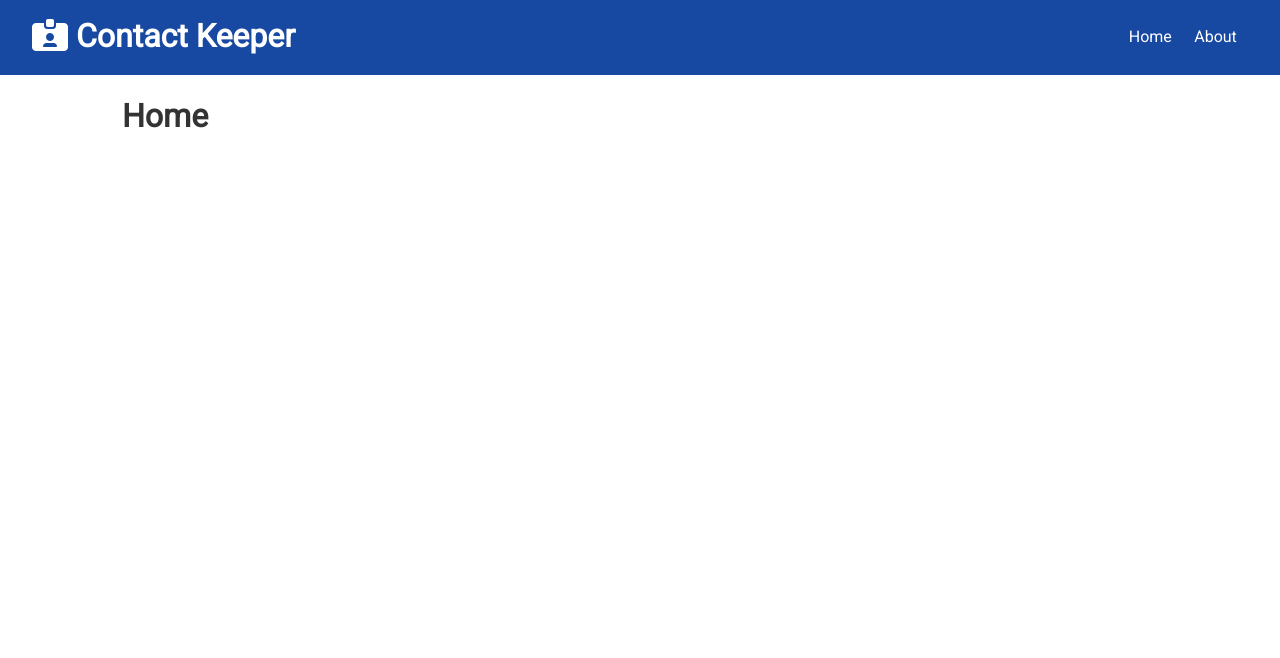
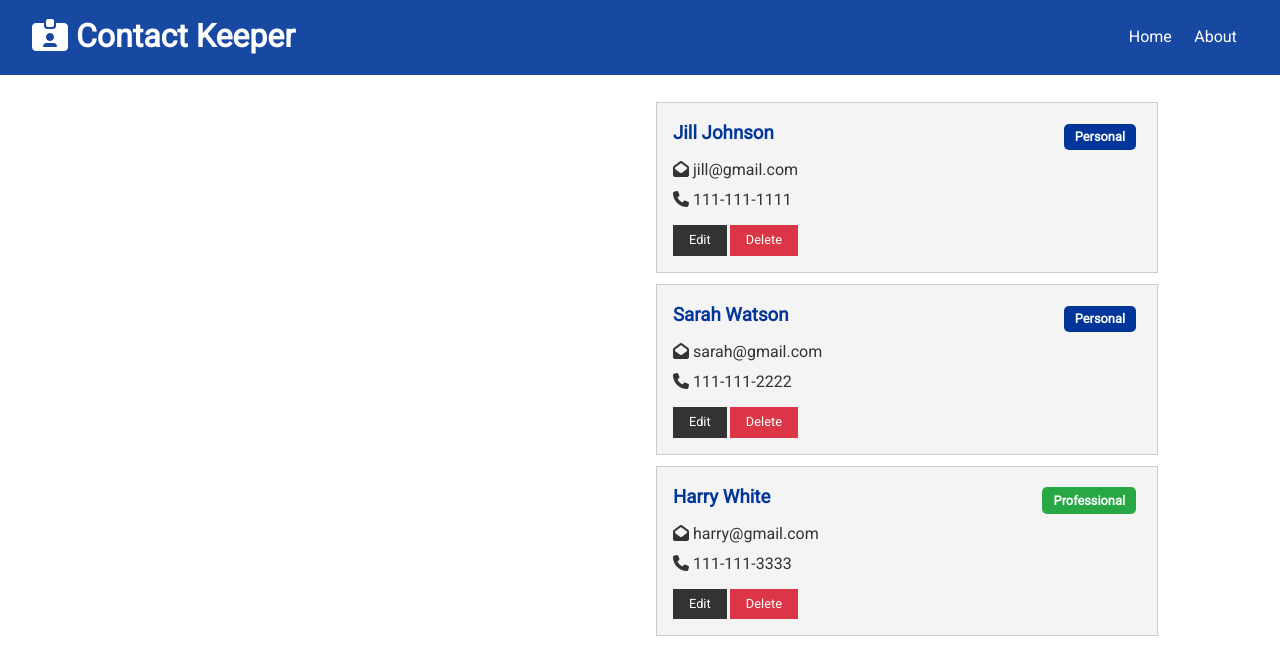
Before and after one commit to Marivel75/contact-keeper, a React (Create React App) app in the folder client/: page / in a window 1280 px wide. Shown: the top 658 px of the page. Built offline with nearby package versions, Linux system fonts and the light colour scheme.

Commit message:
contact and contactItem components ok

```diff
--- a/client/src/App.js
+++ b/client/src/App.js
@@ -4,10 +4,13 @@
 import Home from './components/pages/Home';
 import About from './components/pages/About';
 
+import ContactState from './context/contact/ContactState';
+
 import './App.css';
 
 const App = () => {
   return (
+    <ContactState>
       <Router>
         <Fragment>
           <Navbar />
@@ -19,6 +22,7 @@
             </div>
         </Fragment>
       </Router>
+    </ContactState>
   );
 }
 
--- /dev/null
+++ b/client/src/components/contacts/ContactItem.js
@@ -0,0 +1,38 @@
+import React from 'react'
+import PropTypes from 'prop-types';
+
+
+const ContactItem = ({ contact }) => {
+    const { id, name, email, phone, type } = contact;
+    return (
+        <div className="card bg-light">
+            <h3 className="text-primary text-left">
+                {name}{' '}
+                <span
+                style={{ float: 'right' }}
+                className={'badge ' + (type  === 'professional' ? 'badge-success' : 'badge-primary')}
+                >
+                    {type.charAt(0).toUpperCase() + type.slice(1)}
+                </span>
+            </h3>
+            <ul className='list'>
+                <li>
+                    <i className='fas fa-envelope-open' /> {email}
+                </li>
+                <li>
+                    <i className="fas fa-phone"/> {phone}
+                </li>
+            </ul>
+            <p>
+                <button className="btn btn-dark btn-sm">Edit</button>
+                <button className="btn btn-danger btn-sm">Delete</button>
+            </p>
+        </div>
+    )
+}
+
+ContactItem.propTypes = {
+    contact: PropTypes.object.isRequired,
+}
+
+export default ContactItem
--- /dev/null
+++ b/client/src/components/contacts/Contacts.js
@@ -0,0 +1,19 @@
+import React, { Fragment, useContext } from 'react';
+import ContactItem from './ContactItem';
+import ContactContext from '../../context/contact/contactContext';
+
+const Contacts = () => {
+    const contactContext = useContext(ContactContext);
+
+    const { contacts } = contactContext;
+
+    return (
+        <Fragment>
+            {contacts.map(contact => (
+                <ContactItem key={contact.id} contact={contact} />
+            ))}
+        </Fragment>
+    );
+};
+
+export default Contacts
--- a/client/src/components/pages/Home.js
+++ b/client/src/components/pages/Home.js
@@ -1,9 +1,14 @@
 import React from 'react';
+import Contacts from '../contacts/Contacts';
 
 const Home = () => {
     return (
-        <div>
-            <h1>Home</h1>
+        <div className="grid-2">
+            <div>
+                {/* ContactForm */}
+            </div>
+            <div><Contacts />
+                </div>
         </div>
     )
 };
--- /dev/null
+++ b/client/src/context/Types.js
@@ -0,0 +1,9 @@
+export const ADD_CONTACT = 'ADD_CONTACT';
+export const DELETE_CONTACT = 'DELETE_CONTACT';
+export const SET_CURRENT = 'SET_CURRENT';
+export const CLEAR_CURRENT = 'CLEAR_CURRENT';
+export const UPDATE_CONTACT = 'UPDATE_CONTACT';
+export const FILTER_CONTACTS = 'FILTER_CONTACTS';
+export const CLEAR_FILTER = 'CLEAR_FILTER';
+export const SET_ALERT = 'SET_ALERT';
+export const REMOVE_ALERT = 'REMOVE_ALERT';
--- /dev/null
+++ b/client/src/context/contact/ContactState.js
@@ -0,0 +1,69 @@
+import React, { useReducer } from 'react';
+import uuid from 'uuid';
+import ContactContext from './contactContext';
+import contactReducer from './contactReducer';
+import {
+    ADD_CONTACT,
+    DELETE_CONTACT,
+    SET_CURRENT,
+    CLEAR_CURRENT,
+    UPDATE_CONTACT,
+    FILTER_CONTACTS,
+    CLEAR_FILTER
+ } from '../Types';
+
+const ContactState = props => {
+    const initialState = {
+        contacts: [
+            {
+                id: '1',
+                name: 'Jill Johnson',
+                email: 'jill@gmail.com',
+                phone: '111-111-1111',
+                type: 'personal'
+            },
+            {
+                id: '2',
+                name: 'Sarah Watson',
+                email: 'sarah@gmail.com',
+                phone: '111-111-2222',
+                type: 'personal'
+            },
+            {
+                id: '3',
+                name: 'Harry White',
+                email: 'harry@gmail.com',
+                phone: '111-111-3333',
+                type: 'professional'
+            }
+        ]
+    };
+
+    const [state, dispatch] = useReducer(contactReducer, initialState);
+
+    // Add contact
+
+    // Delete contact
+
+    // Set current contact
+
+    // Clear current contact
+
+    // Update contact
+
+    // Filter contacts
+
+    // Clear filter
+
+    return (
+        <ContactContext.Provider
+            value={{
+                contacts: state.contacts
+            }}
+        >
+            {props.children}
+        </ContactContext.Provider>
+    )
+};
+
+export default ContactState
--- /dev/null
+++ b/client/src/context/contact/contactContext.js
@@ -0,0 +1,5 @@
+import { createContext } from 'react';
+
+const contactContext = createContext();
+
+export default contactContext;
```
Also changed, not shown: client/src/context/contact/contactReducer.js (added), 1 other file (tests, documents, lock files or other folders). Lines whose indentation alone changed are shown as unchanged.
